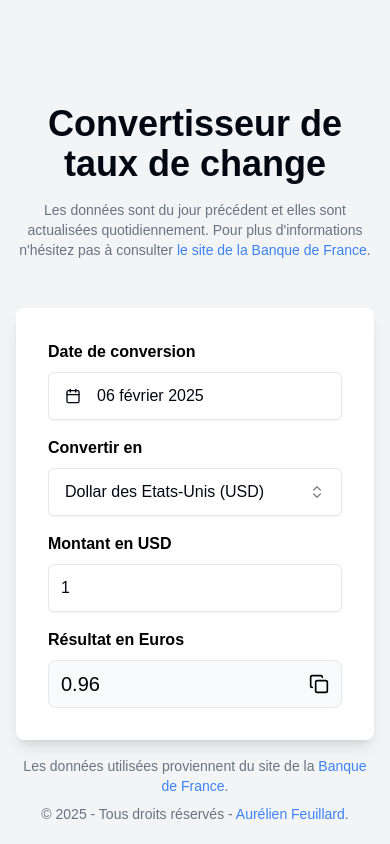
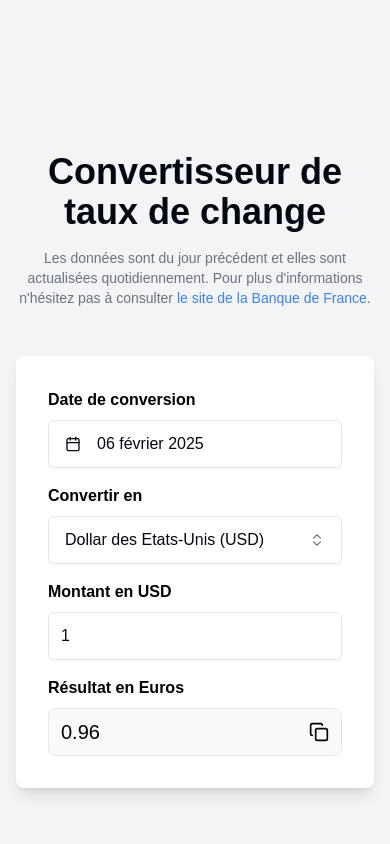
Before and after one commit to aurelien-f/convert-taux-bdf, a Next.js app: page / in a window 390 px wide. Shown: the top 844 px of the page. Built offline with nearby package versions, Linux system fonts and the light colour scheme.

Commit message:
fix mobile

```diff
--- a/src/app/layout.tsx
+++ b/src/app/layout.tsx
@@ -26,10 +26,10 @@ export default function RootLayout({
   return (
     <html lang="en">
       <body
-        className={`${geistSans.variable} ${geistMono.variable} antialiased relative min-h-screen`}
+        className={`${geistSans.variable} ${geistMono.variable} antialiased relative min-h-screen bg-gray-100 pt-12 md:pt-0`}
       >
         {children}
-        <footer className="absolute bottom-0 left-0 right-0 py-5 px-4 md:px-16 flex flex-col gap-2 md:flex-row md:justify-between">
+        <footer className="md:absolute mt-4 md:mt-0 bottom-0 left-0 right-0 py-5 px-4 md:px-16 flex flex-col gap-2 md:flex-row md:justify-between">
           <p className="text-center text-sm text-gray-500">Les données utilisées proviennent du site de la <a target="_blank" href="https://www.banque-france.fr/fr/publications-et-statistiques/statistiques?theme%5B7194%5D=7194&sub_theme%5B7205%5D=7205" className="text-blue-500 hover:underline">Banque de France</a>.</p>
           <p className="text-center text-sm text-gray-500">© 2025 - Tous droits réservés - <a target="_blank" href="https://www.aurelien-feuillard.fr" className="text-blue-500 hover:underline">Aurélien Feuillard</a>.</p>
         </footer>
--- a/src/app/page.tsx
+++ b/src/app/page.tsx
@@ -9,7 +9,7 @@ export default async function Home() {
   const titles = await getTitles();
 
   return (
-    <section className="min-h-screen flex items-center flex-col gap-12 justify-center bg-gray-100 px-4 md:px-0">
+    <section className="min-h-screen flex items-center flex-col gap-12 justify-center px-4 md:px-0">
       <div>
         <h1 className="text-4xl font-bold text-center mb-4">Convertisseur de taux de change</h1>
         <div className="flex flex-col gap-2 md:max-w-xl md:mx-auto">
```
